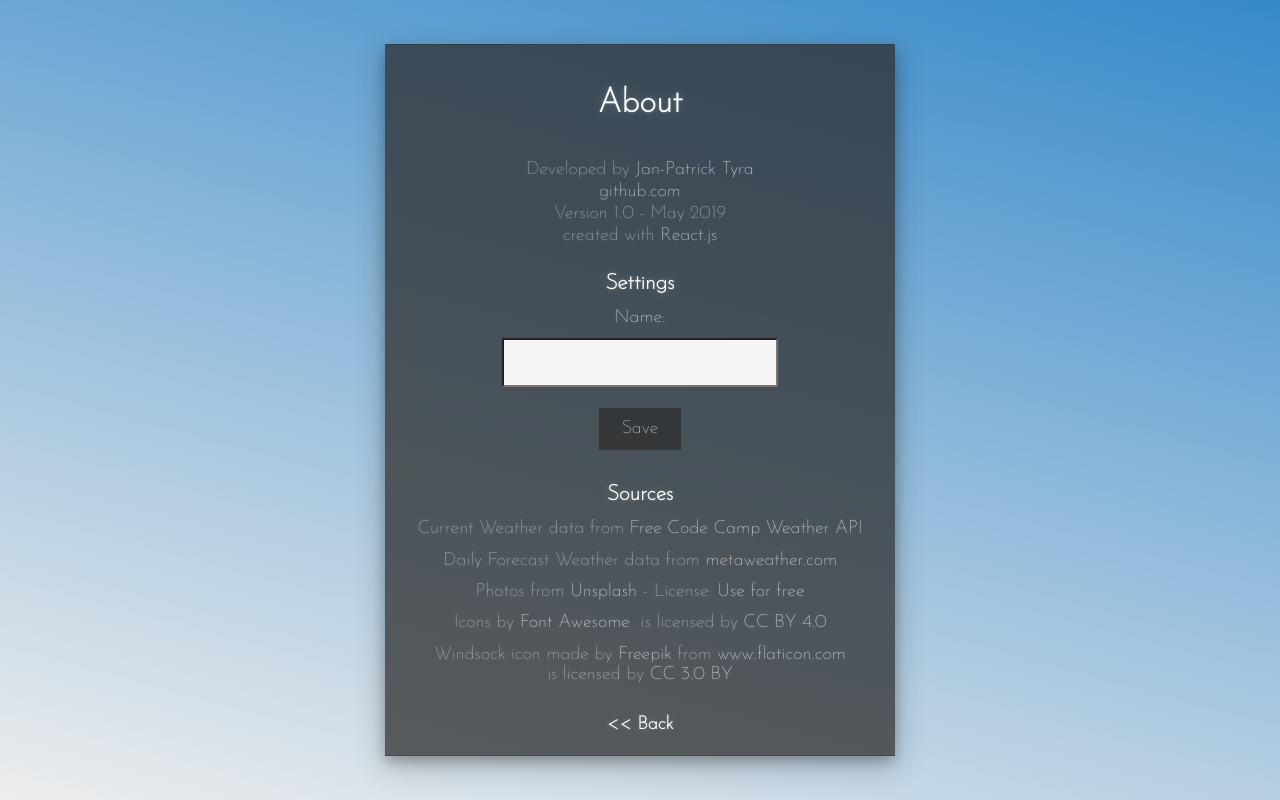
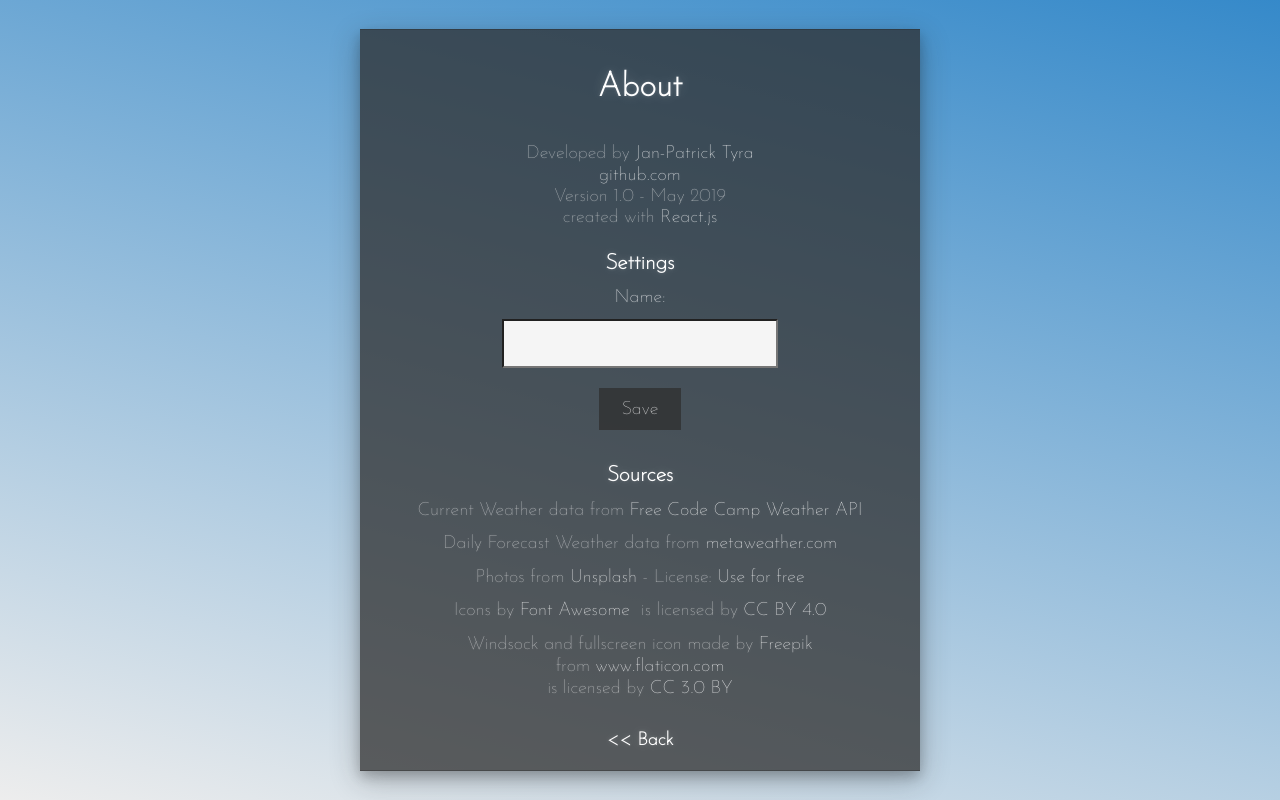
Before and after one commit to jiavu/browser-start-page, a React (Create React App) app in the folder my-app/: page /settings in a window 1280 px wide. Built offline with nearby package versions, Linux system fonts and the light colour scheme; a web font is replaced by a local one.

Commit message:
Updated infos and To-Dos

```diff
--- a/my-app/src/components/Settings.js
+++ b/my-app/src/components/Settings.js
@@ -79,7 +79,7 @@ class Settings extends React.Component {
           CC BY 4.0</a>
         </p>
         <p>
-          Windsock icon made by&nbsp;
+          Windsock and fullscreen icon made by&nbsp;
           <a href="https://www.freepik.com/" title="Freepik" target="_blank" rel="noopener noreferrer">Freepik</a> from&nbsp;
           <a href="https://www.flaticon.com/" title="Flaticon" target="_blank" rel="noopener noreferrer">www.flaticon.com</a><br/>
           is licensed by&nbsp;
--- a/my-app/src/styles/settings.css
+++ b/my-app/src/styles/settings.css
@@ -10,7 +10,7 @@
 }
 .settings p {
   margin: 0.5rem;
-  line-height: 1.08;
+  line-height: 1.2;
   color: var(--light-t);
 }
 .settings p a {
@@ -22,5 +22,5 @@
   color: var(--color1-light);
 }
 .settings .my-credits p {
-  line-height: 1.2;
+  line-height: 1.15;
 }
```
Also changed, not shown: 2 other files (tests, documents, lock files or other folders).
